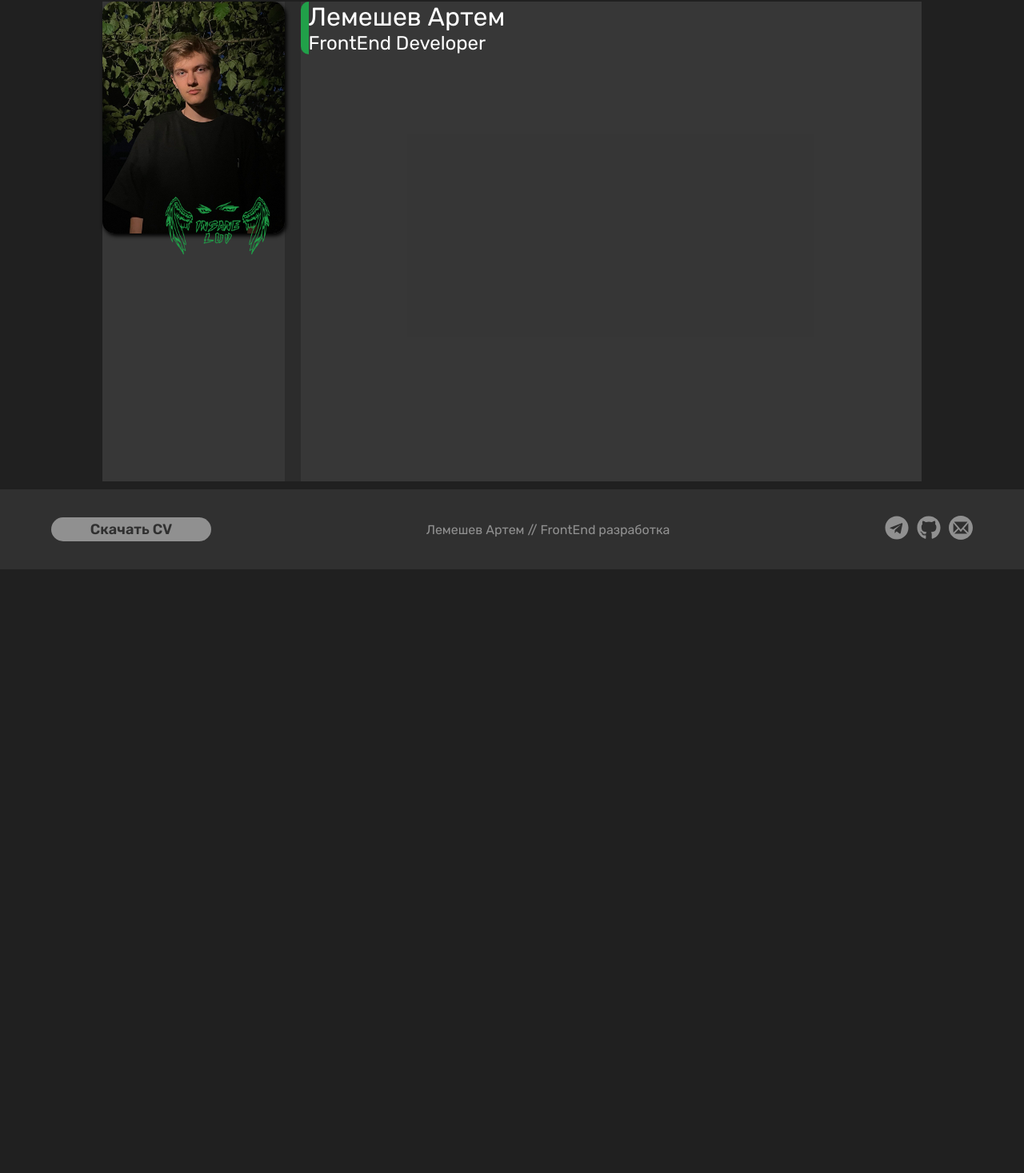
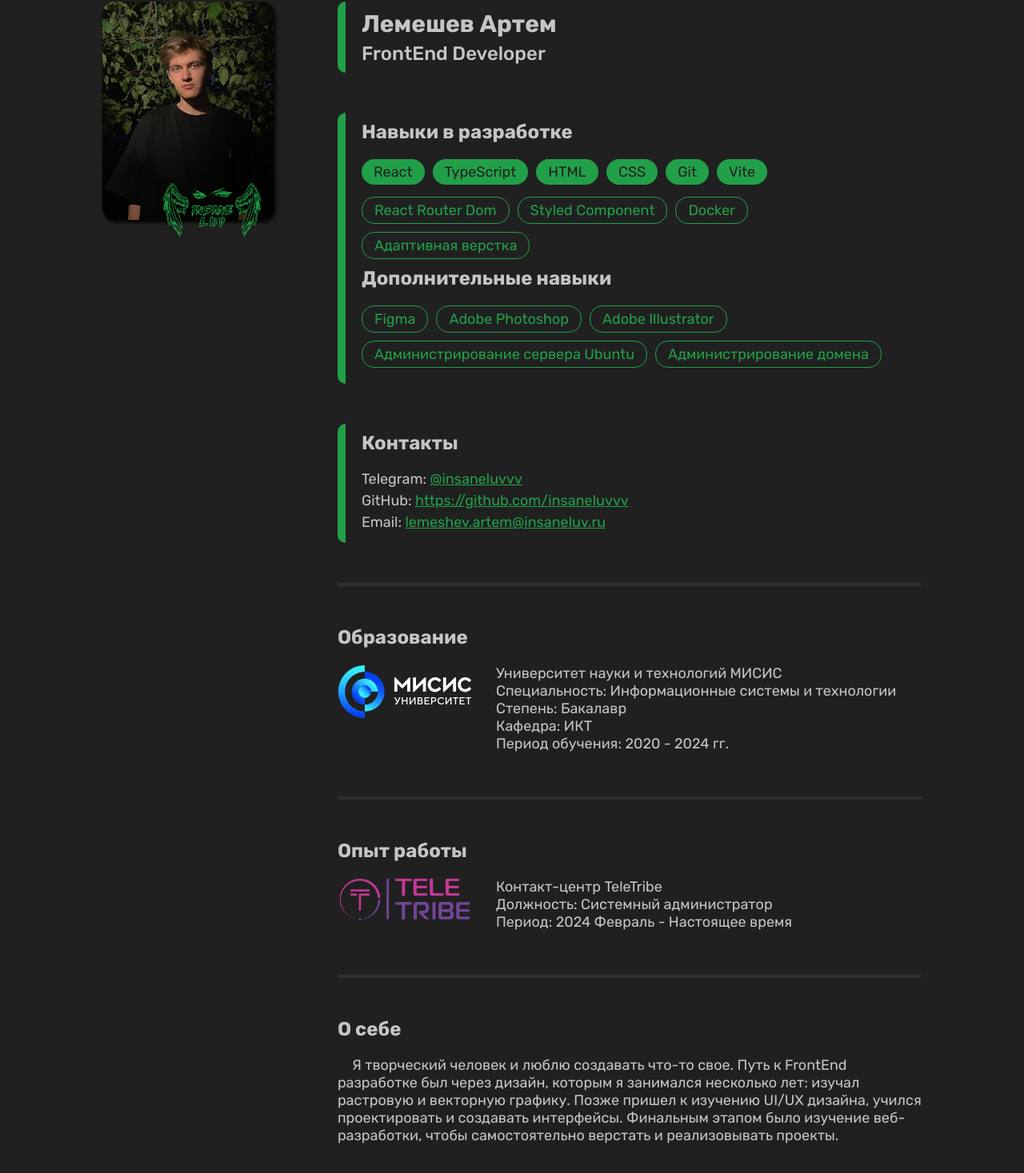
Before and after one commit to insaneluvvv/insaneluv.ru, a React (Vite) app: page / in a window 1280 px wide. Shown: the part 88-1555 px from the top of the page at 80% size. Before the commit the page ends 800 px from the top, so only its background shows below. Built offline with nearby package versions, Linux system fonts and the light colour scheme; a web font is replaced by a local one.

Commit message:
Updated Information

```diff
--- a/src/App.tsx
+++ b/src/App.tsx
@@ -26,6 +26,7 @@ const App = () => {
 }
 
 const AppWrapper = styled.div`
+  min-height: 100%;
 
 `
 const MainWrapper = styled.div`
--- a/src/index.css
+++ b/src/index.css
@@ -5,16 +5,60 @@
   margin: 0;
   padding: 0;
   font-family: "Rubik", serif;
+  font-size: 18px;
   font-weight: 400;
 }
 
 body {
   background-color: #202020;
-  color: #fff;
-  height: 100%;
+  color: #c5c5c5;
+
 }
 
 a {
   text-decoration: none;
-  color: #fff;
+  color: #21A049;
 }
+
+
+/* Шрифты */
+
+.name-font {
+  font-family: "Rubik", serif;
+  font-weight: 700;
+  font-size: 30px;
+  margin-bottom: 5px;
+}
+
+.prof-font {
+  font-family: "Rubik", serif;
+  font-weight: 500;
+  font-size: 24px;
+  color: #c5c5c5;
+}
+
+.section-title {
+  font-family: "Rubik", serif;
+  font-weight: 700;
+  font-size: 24px;
+  margin-bottom: 20px;
+}
+
+.default-font {
+  font-family: "Rubik", serif;
+  font-weight: 400;
+  font-size: 18px;
+  color: #c5c5c5;
+  margin-bottom: 5px;
+  a {
+    text-decoration: underline;
+  }
+}
+
+.accent-font {
+  font-family: "Rubik", serif;
+  font-weight: 400;
+  font-size: 18px;
+  color: #21A049;
+  margin-bottom: 5px;
+}
--- a/src/pages/Home.tsx
+++ b/src/pages/Home.tsx
@@ -1,9 +1,13 @@
 import styled from "styled-components";
+
+import { DevSkillsFirst } from "../assets/data/SkillsList"
+import { DevSkillsSecond } from "../assets/data/SkillsList"
+import { AdditionalSkills } from "../assets/data/SkillsList";
 
 
 const Home = () => {
   return (
-    <MainWrapper>
+    <HomeWrapper>
       <MainContainer>
         <AvatarContainer>
           <img className="avatar" src="./src/assets/media/Avatar.png" alt="Avatar" />
@@ -11,38 +15,101 @@ const Home = () => {
         </AvatarContainer>
         <InfoContainer>
           <NameContainer>
-            <h1>Лемешев Артем</h1>
-            <h2>FrontEnd Developer</h2>
+            <span className="name-font">Лемешев Артем</span>
+            <span className="prof-font">FrontEnd Developer</span>
           </NameContainer>
           <SkillsContainer>
-
+            <span className="section-title">Навыки в разработке</span>
+            <div>
+              {DevSkillsFirst.map(el =>
+                <SkillBlockFirst>
+                  <span>{el}</span>
+                </SkillBlockFirst>
+              )}
+              {DevSkillsSecond.map(el =>
+                <SkillBlockSecond>
+                  <span>{el}</span>
+                </SkillBlockSecond>
+              )}
+            </div>
+            <span className="section-title">Дополнительные навыки</span>
+            <div>
+              {AdditionalSkills.map(el =>
+                <SkillBlockSecond>
+                  <span>{el}</span>
+                </SkillBlockSecond>
+              )}
+            </div>
           </SkillsContainer>
           <ContactsContainer>
+            <span className="section-title">Контакты</span>
+            <span className="default-font">Telegram: <a href="https://t.me/insaneluvvv" target="_blank">@insaneluvvv</a> </span>
+            <span className="default-font">GitHub: <a href="https://github.com/insaneluvvv" target="_blank">https://github.com/insaneluvvv</a> </span>
+            <span className="default-font">Email: <a href="mailto:lemeshev.artem@insaneluv.ru" target="_blank">lemeshev.artem@insaneluv.ru</a> </span>
+          </ContactsContainer>
+          <SplitLine></SplitLine>
+          <EducationContainer>
+            <span className="section-title">Образование</span>
+            <div>
+              <img src="./src/assets/media/Misis Logo.svg" alt="Misis Logo" onClick={() => {window.open('https://misis.ru/');}}/>
+              <span className="default-font">Университет науки и технологий МИСИС<br/>
+                      Специальность: Информационные системы и технологии<br/>
+                      Степень: Бакалавр<br/>
+                      Кафедра: ИКТ<br/>
+                      Период обучения: 2020 - 2024 гг.
+              </span>
+            </div>
+          </EducationContainer>
+          <SplitLine></SplitLine>
+          <ExperienceContainer>
+            <span className="section-title">Опыт работы</span>
+            <div>
+              <img src="./src/assets/media/Teletribe Logo.png" alt="Misis Logo" onClick={() => {window.open('https://www.teletribe.ru/');}}/>
+              <span className="default-font">Контакт-центр TeleTribe<br/>
+                      Должность: Системный администратор<br/>
+                      Период: 2024 Февраль - Настоящее время
+              </span>
+            </div>
+          </ExperienceContainer>
+          <SplitLine></SplitLine>
+          <AboutContainer>
+            <span className="section-title">О себе</span>
+            <span className="default-font">&ensp;&ensp;Я творческий человек и люблю создавать что-то свое. Путь к FrontEnd разработке был через дизайн, которым я занимался несколько лет: изучал растровую и векторную графику. Позже пришел к изучению UI/UX дизайна, учился проектировать и создавать интерфейсы. Финальным этапом было изучение веб-разработки, чтобы самостоятельно верстать и реализовывать проекты.</span>
+            <ol>
+              <li>Знаю <span className="accent-font">HTML</span> и <span className="accent-font">CSS</span>, делаю адаптивную верстку, предпочитаю использовать <span className="accent-font">flex</span></li>
+              <li>Работаю с библиотекой <span className="accent-font">React</span></li>
+              <li>Всегда использую <span className="accent-font">TypeScript</span>, вместо <span className="accent-font">JavaScript</span>, как более хорошую практику</li>
+              <li>Для стилизации компонентов использую <span className="accent-font">Styled Components</span></li>
+              <li>Для роутинга использую <span className="accent-font">React Router Dom</span></li>
 
-          </ContactsContainer>
-          <EducationContainer>
-
-          </EducationContainer>
-          <AboutContainer>
-
+            </ol>
           </AboutContainer>
         </InfoContainer>
       </MainContainer>
+      <SplitLine></SplitLine>
       <PortfolioContainer>
 
       </PortfolioContainer>
-    </MainWrapper>
+    </HomeWrapper>
    );
 }
 
-const MainWrapper = styled.div`
+const SplitLine = styled.div`
+  height: 4px;
+  width: 100%;
+  border-radius: 2px;
+  background-color: #303030;
+  margin: 50px 0;
+`;
+
+const HomeWrapper = styled.div`
   margin: 50px 10%;
   width: 80%;
-  background-color: #8080801f;
 `;
 
 const MainContainer = styled.div`
-  display: flex;
+   display: flex;
+
 `;
 
 const AvatarContainer = styled.div`
@@ -51,44 +118,114 @@ const AvatarContainer = styled.div`
   align-items: center;
   width: 300px;
   height: 600px;
-  margin-right: 20px;
-  background-color: #8080801f;
+  margin-right: 80px;
   .avatar {
+    min-width: 200px;
     width: 100%;
     border-radius: 15px;
     box-shadow: 2px 3px 5px black;
   }
   .logo {
+    min-width: 125px;
     width: 60%;
     position:relative;
     top: -50px;
     left: 30px;
   }
-  position: sticky;
-  top: 90px;
+  /* position: sticky;
+  top: 90px; */
 `;
 
 const InfoContainer = styled.div`
   width: 100%;
-  height: 600px;
-  background-color: #8080801f;
 `;
 
 const NameContainer = styled.div`
+  display: flex;
+  flex-direction: column;
   border-left: 10px solid #21A049;
   border-radius: 10px 0 0 10px;
+  padding: 10px 0px 10px 20px;
+  margin-bottom: 50px;
 `;
+
 const SkillsContainer = styled.div`
+  display: flex;
+  flex-direction: column;
+  border-left: 10px solid #21A049;
+  border-radius: 10px 0 0 10px;
+  padding: 10px 0px 10px 20px;
+  font-size: 20px;
+  margin-bottom: 50px;
+`;
 
+const SkillBlockFirst = styled.div`
+  background-color: #21A049;
+  color: #202020;
+  border-radius: 16px;
+  padding: 5px 15px;
+  display:inline-block;
+  margin-right: 10px;
+  margin-bottom: 15px;
 `;
+
+const SkillBlockSecond = styled.div`
+  background-color: #202020;
+  border: 1px solid #21A049;
+  color: #21A049;
+  border-radius: 16px;
+  padding: 5px 15px;
+  display:inline-block;
+  margin-right: 10px;
+  margin-bottom: 10px;
+`;
+
 const ContactsContainer = styled.div`
-
+  display: flex;
+  flex-direction: column;
+  border-left: 10px solid #21A049;
+  border-radius: 10px 0 0 10px;
+  padding: 10px 0px 10px 20px;
 `;
 const EducationContainer = styled.div`
+  display: flex;
+  flex-direction: column;
+  div {
+    display: flex;
+    img {
+      align-self: flex-start;
+      margin-right: 30px;
+      width: 168px;
+      cursor: pointer;
+    }
+  }
+`;
 
+const ExperienceContainer = styled.div`
+  display: flex;
+  flex-direction: column;
+  div {
+    display: flex;
+    img {
+      align-self: flex-start;
+      margin-right: 30px;
+      width: 168px;
+      cursor: pointer;
+    }
+  }
 `;
+
 const AboutContainer = styled.div`
-
+  display: flex;
+  flex-direction: column;
+  ol {
+    margin-top: 30px;
+    list-style-type: "— ";
+    list-style-position: inside;
+    li {
+      margin-bottom: 8px;
+    }
+  }
 `;
 
 const PortfolioContainer = styled.div`
```
